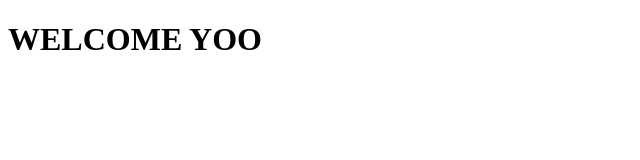
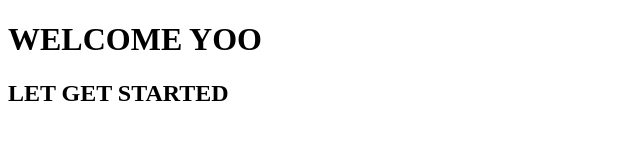
Before and after one commit to Adebayo980640/Adebayo, a plain HTML site: page index.html in a window 1280 px wide. Shown: the whole page, without its empty margins (0-640 px from the left). Drawn offline with Linux system fonts and the light colour scheme.

Commit message:
let get started

```diff
--- a/index.html
+++ b/index.html
@@ -7,5 +7,6 @@
 </head>
 <body>
    <h1> WELCOME YOO </h1>
+   <h2> LET GET STARTED </h2>
 </body>
 </html>
```
